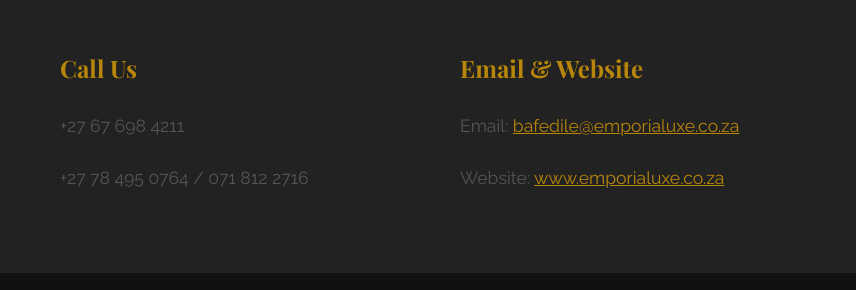
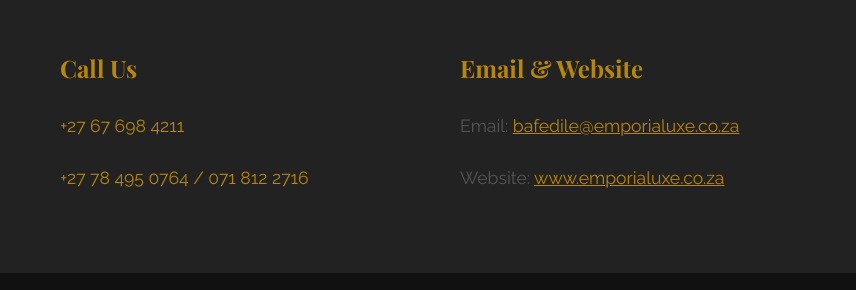
Before and after one commit to TADI-I/Emporia-Luxe-Excellence-Meets-Elegance, a plain HTML site: page index.html in a window 1280 px wide. Shown: the part 4286-4576 px from the top of the page, 0-856 px from the left. Drawn offline with nearby package versions, Linux system fonts and the light colour scheme.

Commit message:
contact colours

```diff
--- a/index.html
+++ b/index.html
@@ -518,8 +518,8 @@
             <div class="contact-info">
                 <div class="contact-box">
                     <h3>Call Us</h3>
-                    <p>+27 67 698 4211</p>
-                    <p>+27 78 495 0764 / 071 812 2716</p>
+                    <p style="color: #b8860b;">+27 67 698 4211</p>
+                    <p style="color: #b8860b;">+27 78 495 0764 / 071 812 2716</p>
                 </div>
                 <div class="contact-box">
                     <h3>Email & Website</h3>
```
